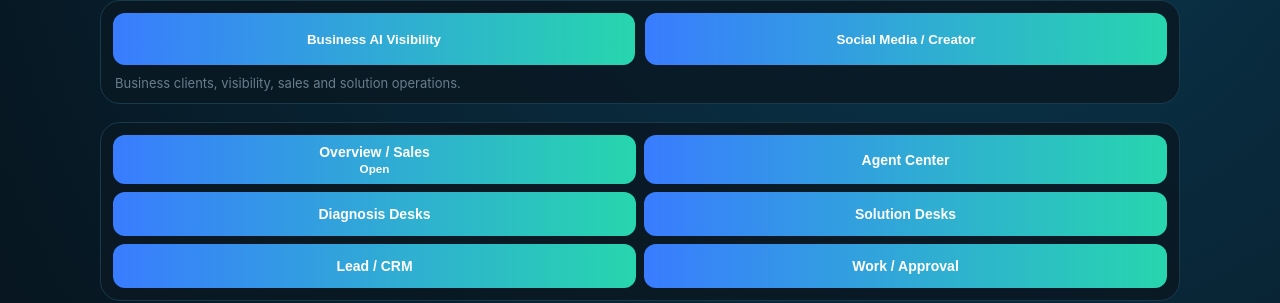
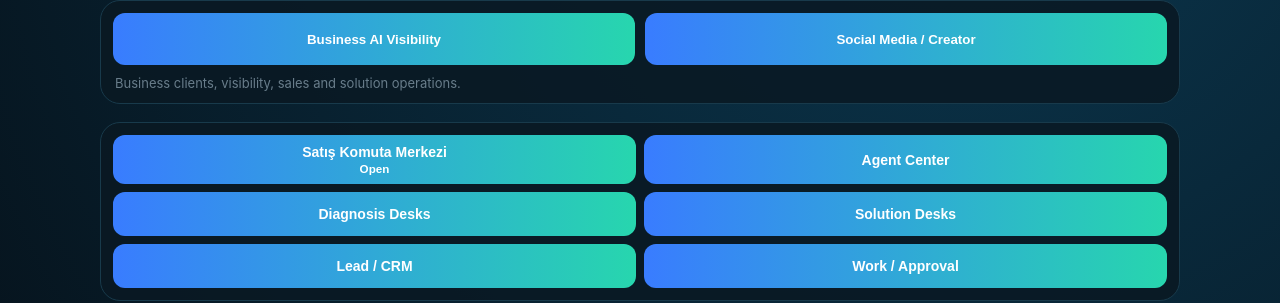
Before and after one commit to mehmetozan-5858/ai-visibility, a Next.js app: page /ajanlar in a window 1280 px wide. Shown: the part 214-517 px from the top of the page. Built offline with nearby package versions, Linux system fonts and the light colour scheme; no server answers.

Commit message:
Clarify Sales Command Center workspace

```diff
--- a/components/AgentsWorkspace.js
+++ b/components/AgentsWorkspace.js
@@ -12,7 +12,7 @@ import BusinessAgentDesks from "./BusinessAgentDesks";
 import AgentCenter from "./AgentCenter";
 
 const businessTabs=[
-  ["overview","Genel / Satış"],
+  ["overview","Satış Komuta Merkezi"],
   ["center","Ajan Merkezi"],
   ["diagnosis","Sorun Tespit Masaları"],
   ["solutions","Çözüm Masaları"],
```
